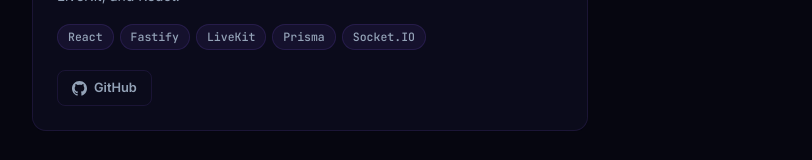
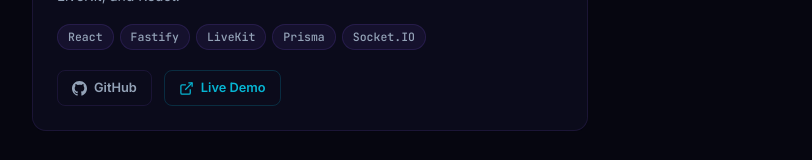
Before and after one commit to john-titor22/90days-stream, a React (Vite) app: page / in a window 1280 px wide. Shown: the part 1676-1836 px from the top of the page, without its empty margins (40-852 px from the left). Built offline with nearby package versions, Linux system fonts and the light colour scheme.

Commit message:
Add Dispeak live demo link

```diff
--- a/src/data/projects.ts
+++ b/src/data/projects.ts
@@ -36,6 +36,7 @@
     status: 'in-progress',
     tags: ['React', 'Fastify', 'LiveKit', 'Prisma', 'Socket.IO'],
     github: 'https://github.com/john-titor22/Dispeak',
+    demo: 'https://dispeakweb-production.up.railway.app/',
     clips: [
       { type: 'twitch-video', src: '2729826020' },
       { type: 'twitch-video', src: '2729822711' },
```
